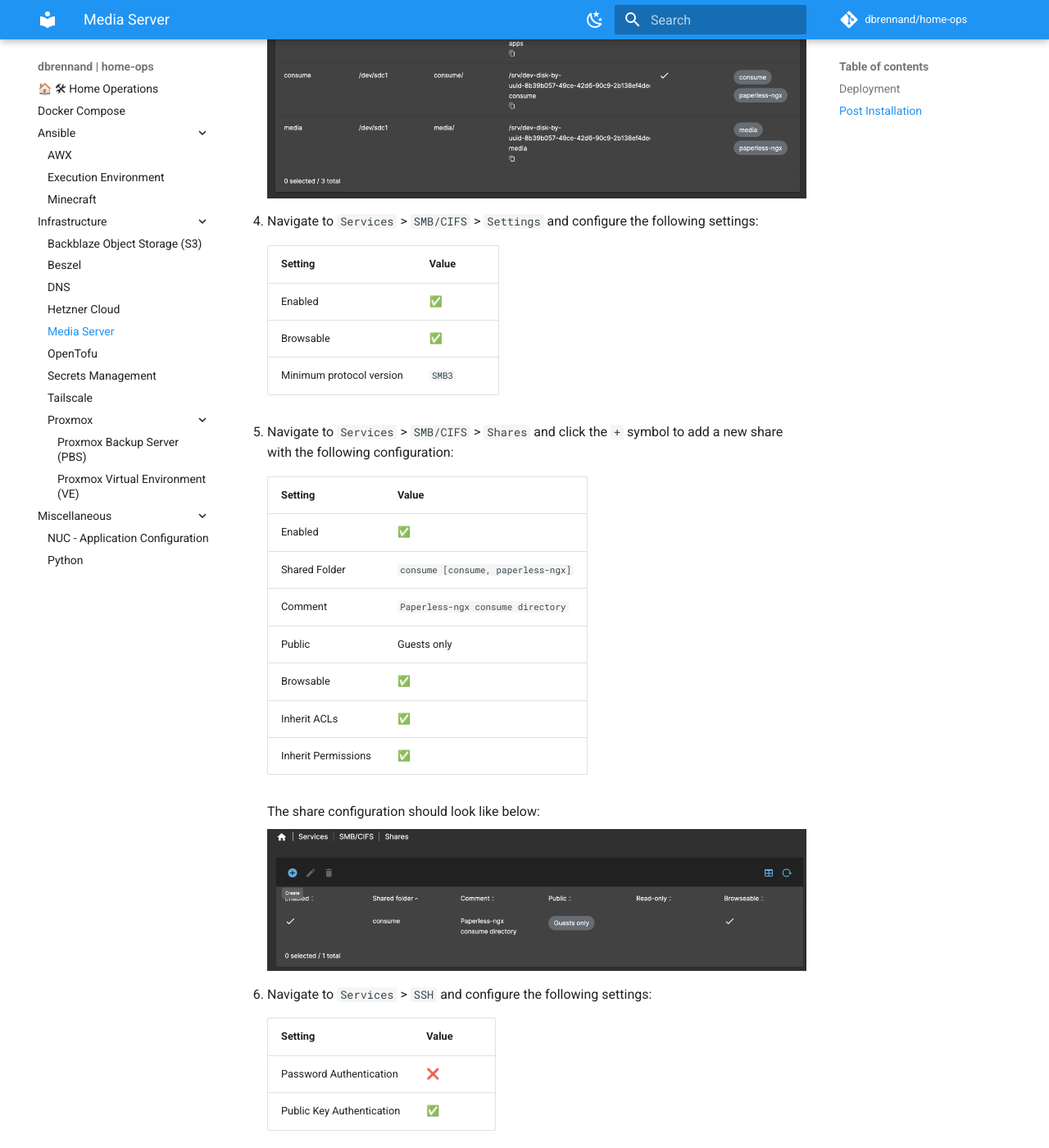
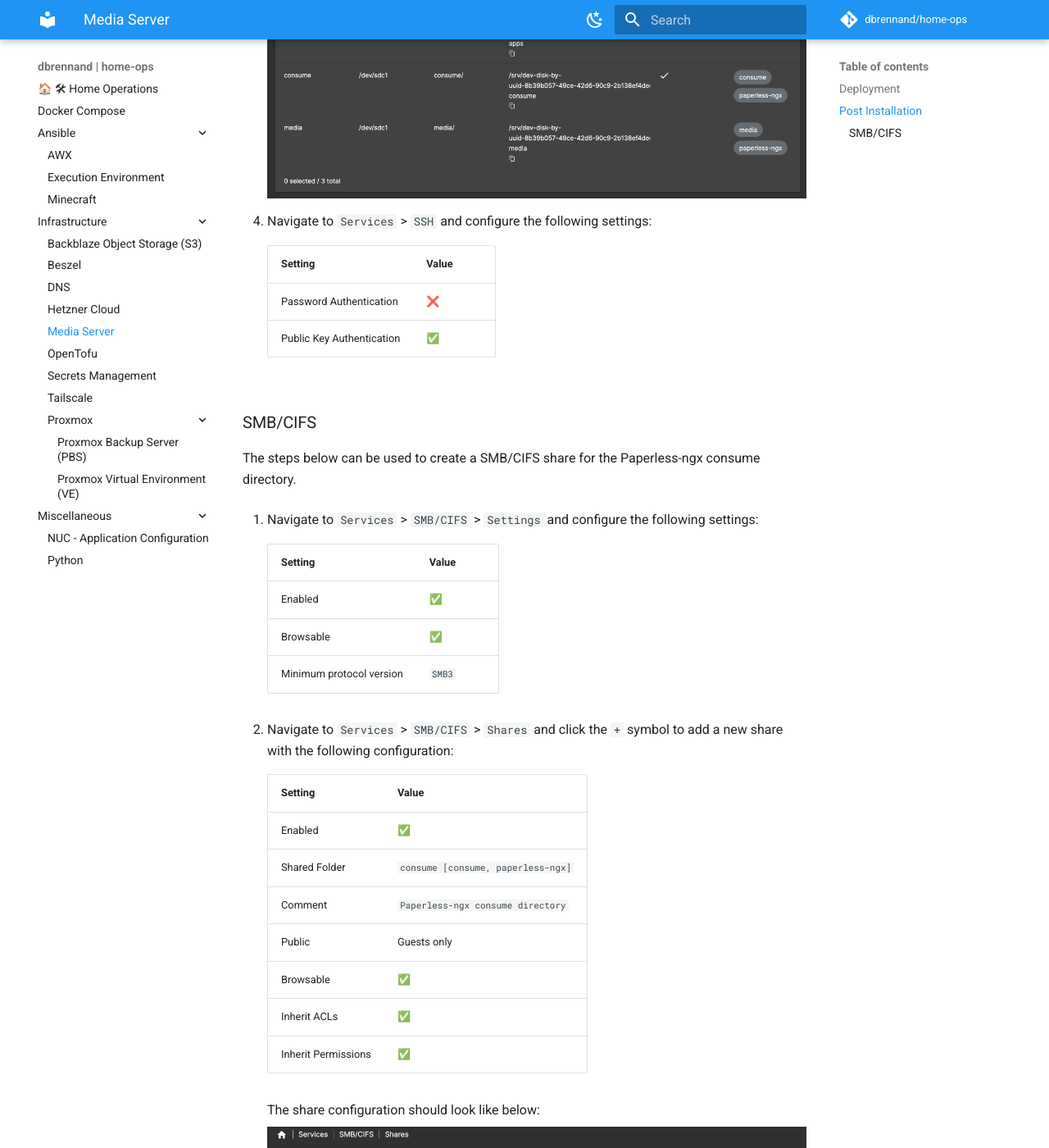
Before and after one commit to dbrennand/home-ops, an MkDocs documentation site: the page built from docs/infrastructure/media.md, in a window 1280 px wide and 1400 px high, scrolled down 5226 px. Shown: the whole window at 82% size. Built offline with MkDocs 1.6.1 and Material for MkDocs 9.7.7, drawn with Linux system fonts in a browser that asks for light colours; comment, search, counter and statistics services are not loaded.

Commit message:
docs(refactor): SMB/CIFS steps

```diff
--- a/docs/infrastructure/media.md
+++ b/docs/infrastructure/media.md
@@ -147,7 +147,18 @@
 
     ![OMV Shared Folders](../assets/images/OMVSharedFolders.png)
 
-4. Navigate to `Services` > `SMB/CIFS` > `Settings` and configure the following settings:
+4. Navigate to `Services` > `SSH` and configure the following settings:
+
+    | Setting                   | Value |
+    | ------------------------- | ----- |
+    | Password Authentication   | ❌     |
+    | Public Key Authentication | ✅     |
+
+### SMB/CIFS
+
+The steps below can be used to create a SMB/CIFS share for the Paperless-ngx consume directory.
+
+1. Navigate to `Services` > `SMB/CIFS` > `Settings` and configure the following settings:
 
     | Setting                  | Value  |
     | ------------------------ | ------ |
```
Also changed, not shown: other parts of docs/infrastructure/media.md (+1 -8 lines).
